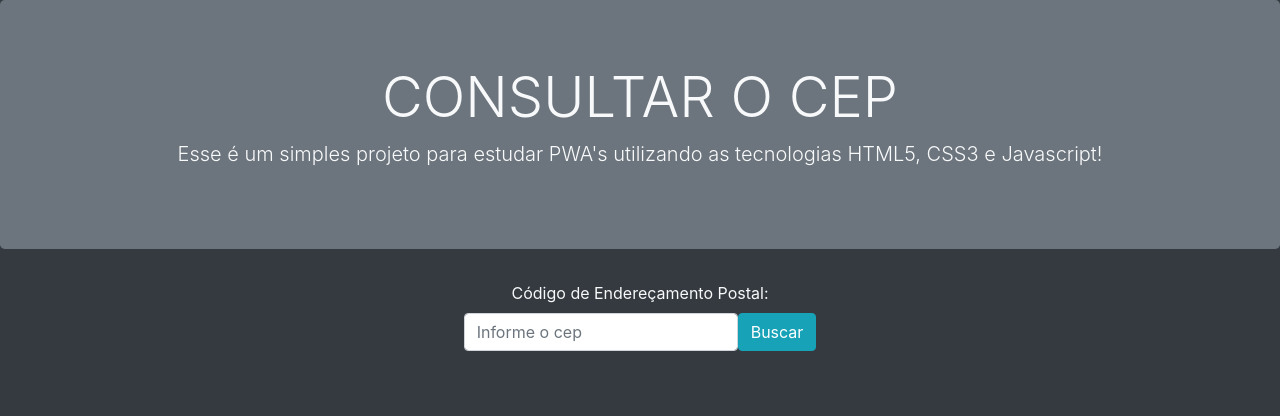
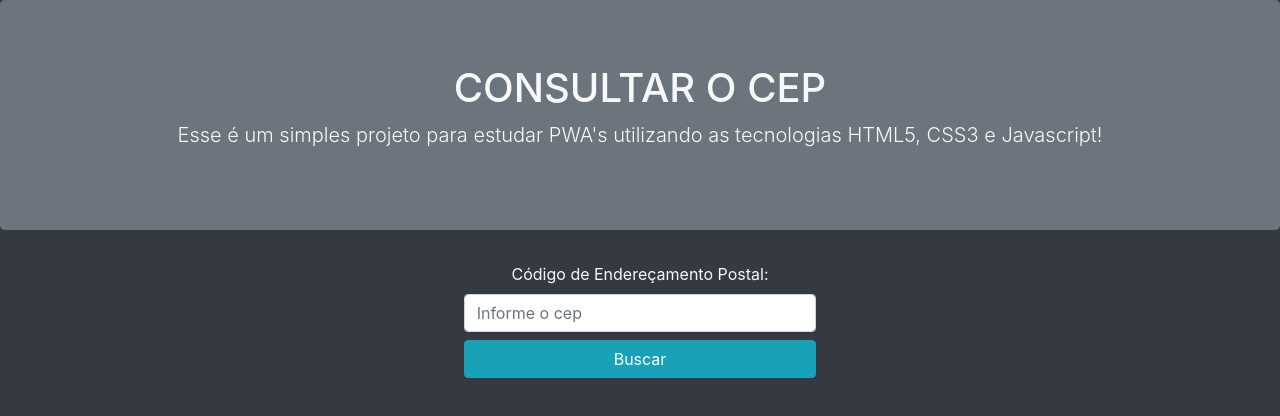
Before and after one commit to Fziliotti/PWA-ConsultaCEP, a website: page index.html in a window 1280 px wide. Drawn offline with nearby package versions, Linux system fonts and the light colour scheme.

Commit message:
melhorando responsividade

```diff
--- a/index.html
+++ b/index.html
@@ -18,7 +18,7 @@
 <body class="bg-dark text-light">
 	<div class="jumbotron bg-secondary text-center">
 		<div class="container">
-			<h1 class="display-4">CONSULTAR O CEP</h1>
+			<h1 class="display-5">CONSULTAR O CEP</h1>
 			<p class="lead">Esse é um simples projeto para estudar PWA's utilizando as tecnologias HTML5, CSS3 e Javascript!</p>
 		</div>
 
@@ -29,8 +29,8 @@
 		<label for="cep">Código de Endereçamento Postal:</label>
 		<form id="form-cep" action="#" onsubmit="searchCep()" class="form form-inline">
 
-			<input type="text" name="cep" id="cep" placeholder="Informe o cep" class="form-control">
-			<button type="submit" class="btn btn-info">Buscar</button>
+			<input type="text" name="cep" id="cep" placeholder="Informe o cep" class="form-control w-100">
+			<button type="submit" class=" w-100 mt-2 btn btn-info">Buscar</button>
 		</form>
 
 		<div id="error" style="display: none;" class="alert alert-danger"></div>
```
